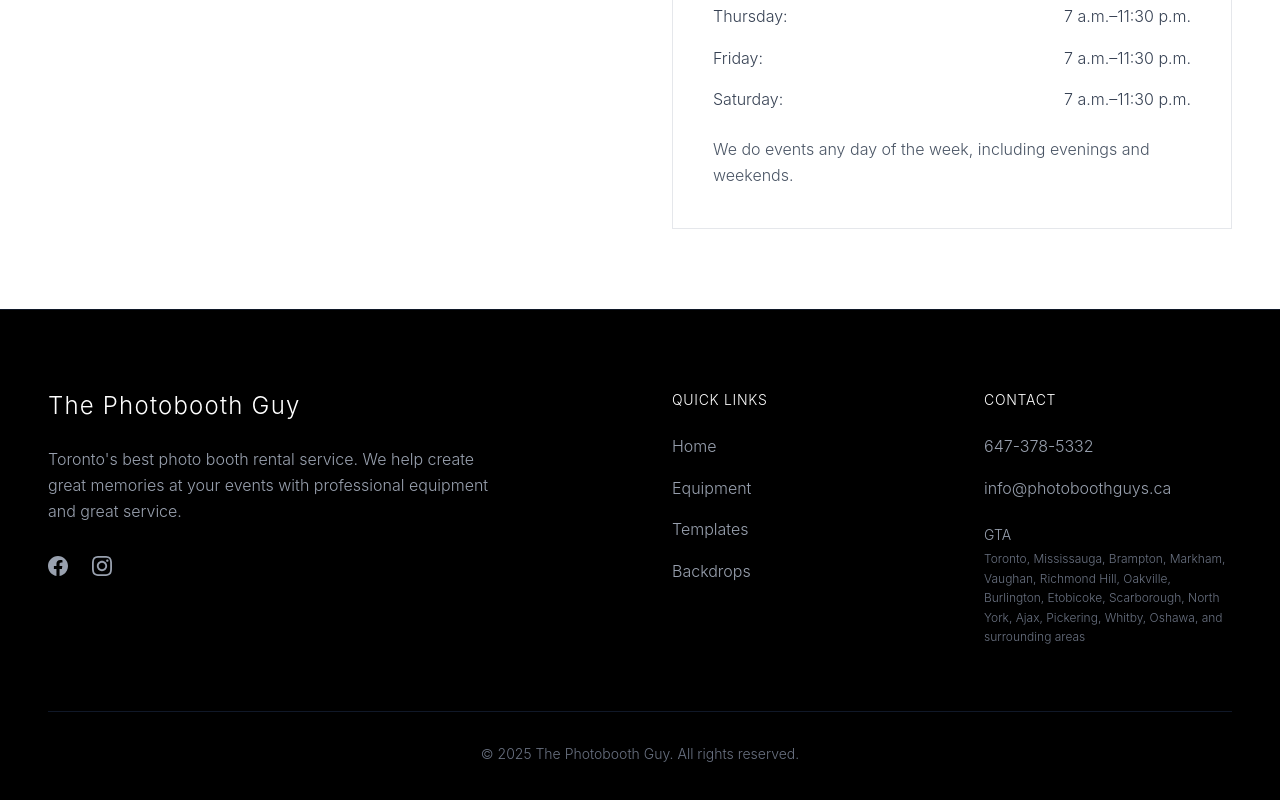
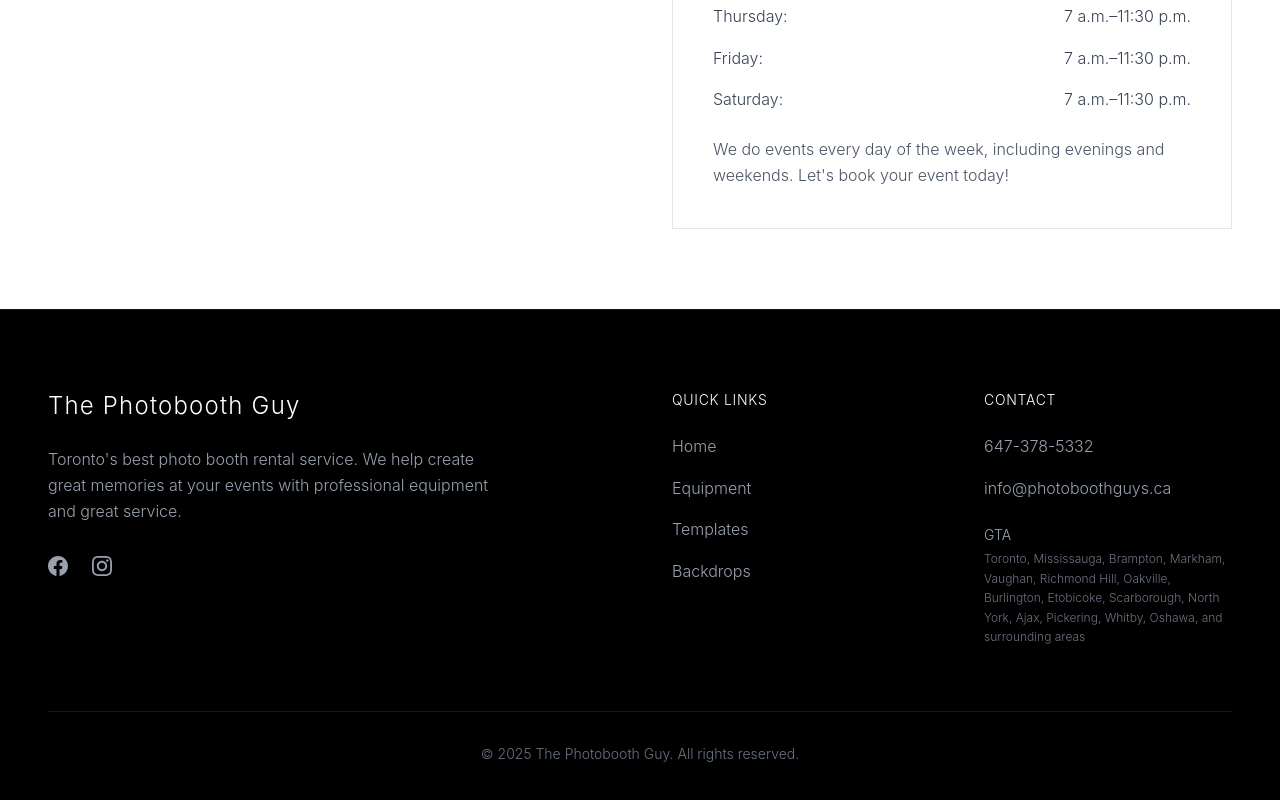
Before and after one commit to wienering/thephotoboothguy, a Next.js app: page /contact in a window 1280 px wide. Shown: the part 1460-2260 px from the top of the page. Built offline with nearby package versions, Linux system fonts and the light colour scheme.

Commit message:
Update business hours text to be more engaging

```diff
--- a/app/contact/ContactContent.tsx
+++ b/app/contact/ContactContent.tsx
@@ -154,7 +154,7 @@ export default function ContactContent() {
                   })}
                 </div>
                 <p className="mt-6 text-gray-600 font-light">
-                  We do events any day of the week, including evenings and weekends.
+                  We do events every day of the week, including evenings and weekends. Let's book your event today!
                 </p>
               </div>
             </div>
```
